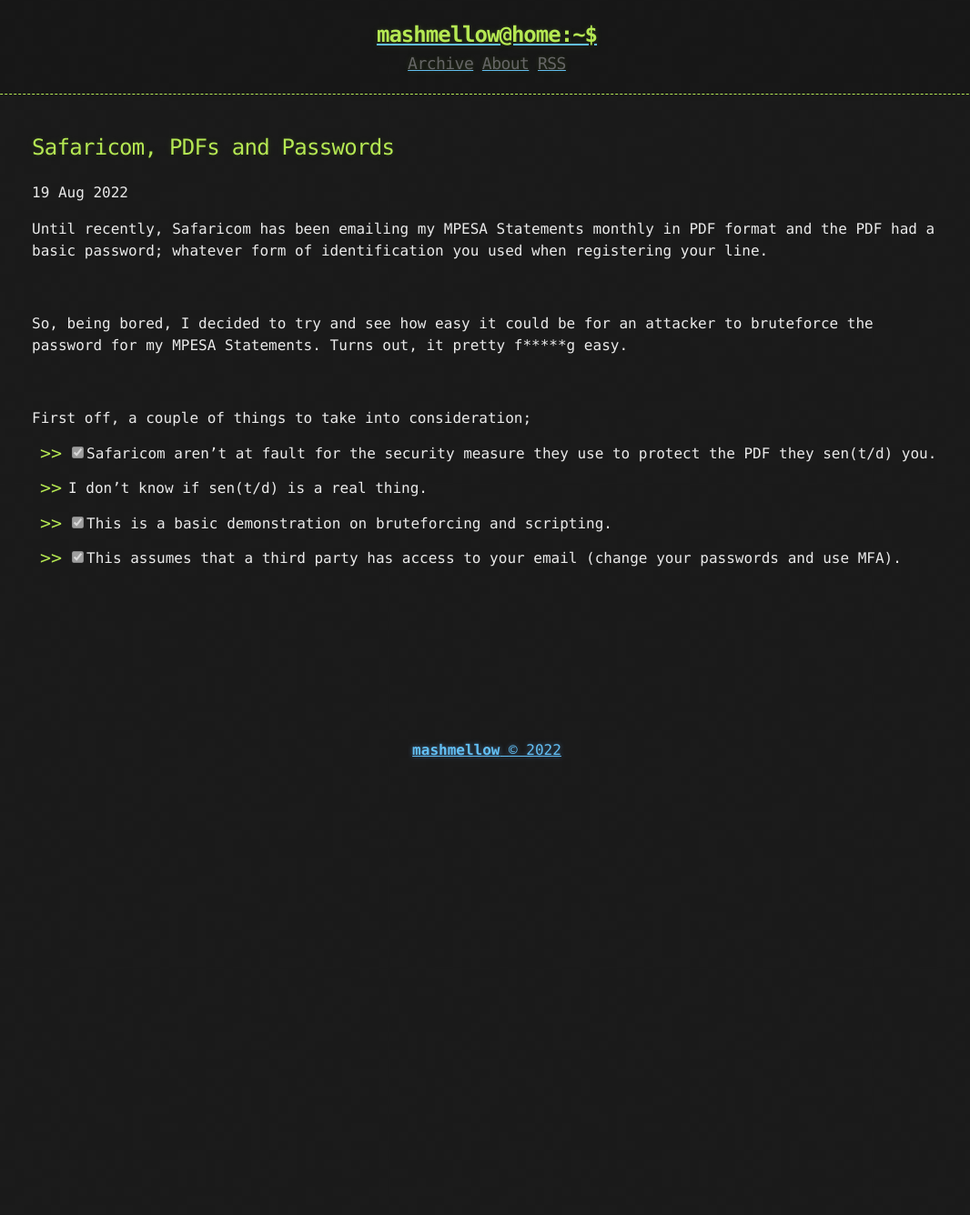
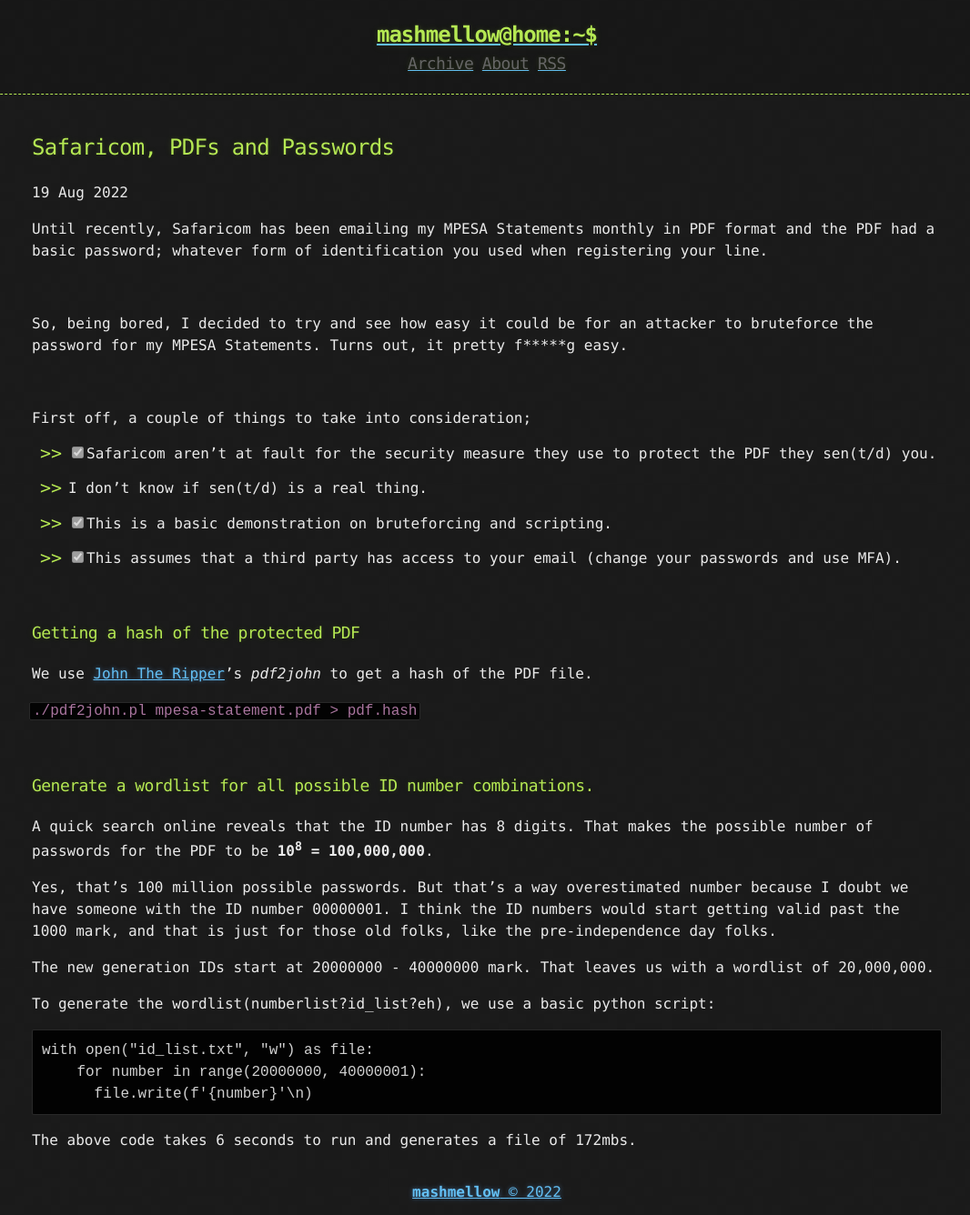
Before and after one commit to mashm3ll0w/mashm3ll0w.github.io, a Jekyll site: the page built from _posts/2022-08-19-safaricom-statements.md, in a window 1280 px wide. Shown: the whole page at 91% size, without its empty margins (105-1171 px from the left). Built offline with Jekyll 4.4.1, drawn with Linux system fonts in a browser that asks for light colours; before the commit the page ends 900 px from its top, so only the background shows below that.

Commit message:
Blog Post 4 - Safaricom; PDFs and Passwords - generate pdf hash and wordlist

````diff
--- a/_posts/2022-08-19-safaricom-statements.md
+++ b/_posts/2022-08-19-safaricom-statements.md
@@ -22,3 +22,30 @@
 - [x] This is a basic demonstration on bruteforcing and scripting.
 
 - [x] This assumes that a third party has access to your email (change your passwords and use MFA).
+
+<br>
+
+### Getting a hash of the protected PDF
+
+We use [John The Ripper](https://github.com/openwall/john)'s _pdf2john_ to get a hash of the PDF file.
+
+``./pdf2john.pl mpesa-statement.pdf > pdf.hash``
+
+<br>
+
+### Generate a wordlist for all possible ID number combinations.
+
+A quick search online reveals that the ID number has 8 digits. That makes the possible number of passwords for the PDF to be **10<sup>8</sup> = 100,000,000**.
+
+Yes, that's 100 million possible passwords. But that's a way overestimated number because I doubt we have someone with the ID number 00000001. I think the ID numbers would start getting valid past the 1000 mark, and that is just for those old folks, like the pre-independence day folks.
+
+The new generation IDs start at 20000000 - 40000000 mark. That leaves us with a wordlist of 20,000,000.
+
+To generate the wordlist(numberlist?id_list?eh), we use a basic python script:
+```
+with open("id_list.txt", "w") as file:
+    for number in range(20000000, 40000001):
+      file.write(f'{number}'\n)
+```
+
+The above code takes 6 seconds to run and generates a file of 172mbs.
````
